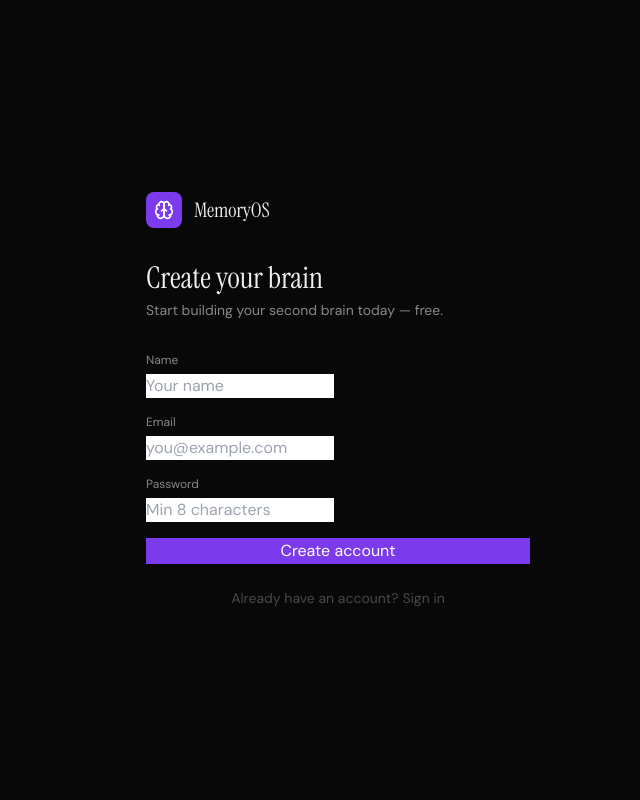
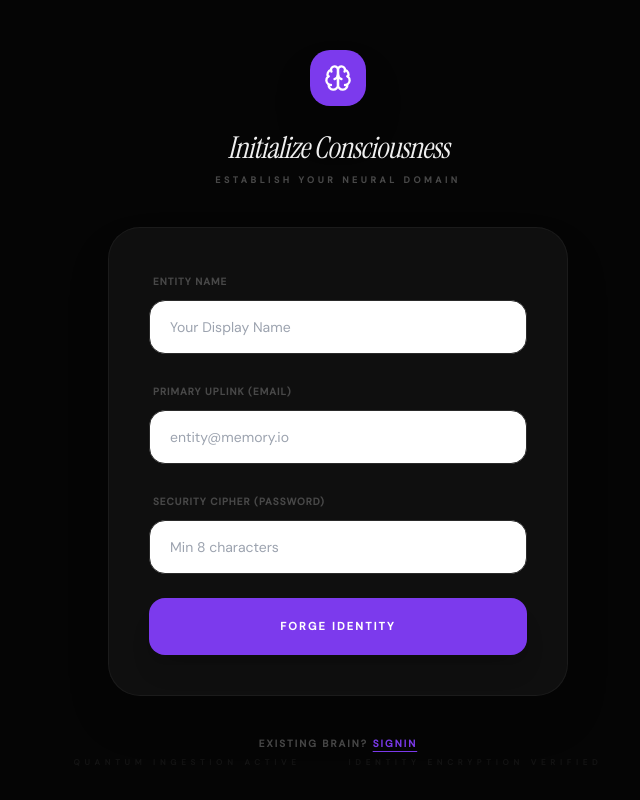
Before and after one commit to kshitij730/MemoryOs, a Next.js app in the folder frontend/: page /sign-up in a window 1280 px wide. Shown: the whole page, without its empty margins (302-942 px from the left). Built offline with nearby package versions, Linux system fonts and the light colour scheme.

Commit message:
Design: Premium upgrade for Auth pages

```diff
--- a/frontend/app/(auth)/sign-in/page.tsx
+++ b/frontend/app/(auth)/sign-in/page.tsx
@@ -5,7 +5,7 @@ import { useRouter } from 'next/navigation'
 import { motion } from 'framer-motion'
 import { createClient } from '@/lib/supabase'
 import Link from 'next/link'
-import { Brain, ArrowRight, Loader2 } from 'lucide-react'
+import { Brain, ArrowRight, Loader2, Send } from 'lucide-react'
 
 export default function SignInPage() {
     const router = useRouter()
@@ -42,92 +42,116 @@ export default function SignInPage() {
     }
 
     return (
-        <div className="min-h-screen bg-bg-0 flex items-center justify-center p-4">
-            <motion.div
-                initial={{ opacity: 0, y: 20 }}
-                animate={{ opacity: 1, y: 0 }}
-                transition={{ duration: 0.4 }}
-                className="w-full max-w-sm"
-            >
-                {/* Logo */}
-                <div className="flex items-center gap-3 mb-8">
-                    <div className="w-9 h-9 bg-accent rounded-lg flex items-center justify-center">
-                        <Brain size={20} className="text-white" />
-                    </div>
-                    <span className="font-serif text-xl text-text-1">MemoryOS</span>
+        <div className="min-h-screen bg-[#050505] flex items-center justify-center p-6 relative overflow-hidden">
+            {/* Background Grain/Aura */}
+            <div className="absolute inset-0 opacity-20 pointer-events-none">
+                <div className="absolute top-[-10%] left-[-10%] w-[40%] h-[40%] bg-accent/20 rounded-full blur-[120px]" />
+                <div className="absolute bottom-[-10%] right-[-10%] w-[40%] h-[40%] bg-accent-light/10 rounded-full blur-[120px]" />
             </div>
 
-                <h1 className="font-serif text-3xl text-text-1 mb-1">Welcome back</h1>
-                <p className="text-text-2 text-sm mb-8">Sign in to your second brain</p>
+            <motion.div
+                initial={{ opacity: 0, y: 30 }}
+                animate={{ opacity: 1, y: 0 }}
+                transition={{ duration: 0.7, ease: [0.16, 1, 0.3, 1] }}
+                className="w-full max-w-[440px] z-10"
+            >
+                {/* Logo & Brand */}
+                <div className="flex flex-col items-center mb-12 text-center">
+                    <motion.div
+                        whileHover={{ rotate: 15, scale: 1.1 }}
+                        className="w-14 h-14 bg-accent rounded-[20px] flex items-center justify-center shadow-2xl shadow-accent/40 mb-6"
+                    >
+                        <Brain size={28} className="text-white" />
+                    </motion.div>
+                    <h2 className="font-serif text-4xl text-text-1 italic tracking-tight italic mb-2">MemoryOS</h2>
+                    <p className="text-text-3 text-[10px] uppercase font-black tracking-[0.3em]">Synaptic Intelligence Hub</p>
+                </div>
+
+                <div className="card-premium bg-bg-1/60 backdrop-blur-3xl border border-border/50 rounded-[32px] p-8 md:p-10 shadow-2xl border-white/5">
+                    <div className="mb-8">
+                        <h1 className="text-2xl font-serif text-text-1 mb-2 text-center md:text-left">Welcome back</h1>
+                        <p className="text-text-3 text-sm text-center md:text-left">Access your collective intelligence.</p>
+                    </div>
 
                     {magicLinkSent ? (
-                    <div className="card text-center py-8">
-                        <p className="text-text-1 font-medium mb-2">Check your email</p>
-                        <p className="text-text-2 text-sm">We sent a magic link to <strong>{email}</strong></p>
+                        <div className="text-center py-10 animate-in fade-in zoom-in-95">
+                            <div className="w-12 h-12 bg-accent/10 rounded-full flex items-center justify-center mx-auto mb-6">
+                                <Send size={20} className="text-accent" />
+                            </div>
+                            <h3 className="text-text-1 font-bold mb-2">Check your pulse</h3>
+                            <p className="text-text-3 text-sm leading-relaxed">We sent a magic link to <span className="text-accent-light">{email}</span></p>
                         </div>
                     ) : (
-                    <form onSubmit={handleSignIn} className="space-y-4">
-                        <div>
-                            <label className="block text-xs text-text-2 mb-1.5">Email</label>
+                        <form onSubmit={handleSignIn} className="space-y-6">
+                            <div className="space-y-2">
+                                <label className="text-[10px] font-black text-text-3 uppercase tracking-widest ml-1">Universal Identity (Email)</label>
                                 <input
-                                id="email"
                                     type="email"
                                     value={email}
                                     onChange={(e) => setEmail(e.target.value)}
-                                className="input"
-                                placeholder="you@example.com"
+                                    className="w-full bg-bg-2/50 border border-border rounded-2xl px-5 py-4 text-sm focus:border-accent/40 outline-none transition-all placeholder:text-text-3/50"
+                                    placeholder="your@neuro.com"
                                     required
                                 />
                             </div>
-                        <div>
-                            <label className="block text-xs text-text-2 mb-1.5">Password</label>
+                            <div className="space-y-2">
+                                <label className="text-[10px] font-black text-text-3 uppercase tracking-widest ml-1">Access Cipher (Password)</label>
                                 <input
-                                id="password"
                                     type="password"
                                     value={password}
                                     onChange={(e) => setPassword(e.target.value)}
-                                className="input"
+                                    className="w-full bg-bg-2/50 border border-border rounded-2xl px-5 py-4 text-sm focus:border-accent/40 outline-none transition-all placeholder:text-text-3/50"
                                     placeholder="••••••••"
                                     required
                                 />
                             </div>
 
                             {error && (
-                            <p className="text-error text-xs bg-error/10 border border-error/30 rounded-lg px-3 py-2">
+                                <motion.p
+                                    initial={{ opacity: 0, x: -10 }}
+                                    animate={{ opacity: 1, x: 0 }}
+                                    className="text-error text-xs font-semibold bg-error/5 border border-error/20 rounded-xl px-4 py-3"
+                                >
                                     {error}
-                            </p>
+                                </motion.p>
                             )}
 
+                            <div className="space-y-4 pt-2">
                                 <button
-                            id="sign-in-btn"
                                     type="submit"
                                     disabled={loading}
-                            className="btn-primary w-full justify-center"
+                                    className="w-full py-5 rounded-2xl bg-accent text-white font-black text-[11px] uppercase tracking-[0.2em] shadow-xl shadow-accent/20 hover:scale-[1.01] active:scale-[0.99] disabled:opacity-50 transition-all flex items-center justify-center gap-3"
                                 >
-                            {loading ? <Loader2 size={16} className="animate-spin" /> : null}
-                            Sign in
-                            {!loading && <ArrowRight size={16} />}
+                                    {loading ? <Loader2 size={18} className="animate-spin" /> : 'Synchronize Identity'}
+                                    {!loading && <ArrowRight size={18} />}
                                 </button>
 
                                 <button
-                            id="magic-link-btn"
                                     type="button"
                                     onClick={handleMagicLink}
                                     disabled={loading}
-                            className="btn-ghost w-full justify-center text-xs"
+                                    className="w-full py-4 rounded-xl text-[9px] font-black uppercase tracking-[0.3em] text-text-3 hover:text-text-1 transition-colors"
                                 >
-                            Send magic link instead
+                                    Send Magic Link Pulse
                                 </button>
+                            </div>
                         </form>
                     )}
+                </div>
 
-                <p className="text-center text-text-3 text-sm mt-6">
-                    No account?{' '}
-                    <Link href="/sign-up" className="text-accent-2 hover:underline">
-                        Sign up free
+                <p className="text-center text-text-3 text-[10px] font-black uppercase tracking-[0.2em] mt-10">
+                    New entity?{' '}
+                    <Link href="/sign-up" className="text-accent underline underline-offset-4 hover:text-accent-light transition-colors">
+                        Create Intelligence
                     </Link>
                 </p>
             </motion.div>
+
+            {/* Footer markers */}
+            <div className="fixed bottom-8 left-0 right-0 flex justify-center gap-10 opacity-20 pointer-events-none">
+                <span className="text-[8px] font-black uppercase tracking-[0.5em] text-text-3">Encrypted Neural Cloud</span>
+                <span className="text-[8px] font-black uppercase tracking-[0.5em] text-text-3">Semantic Grid Active</span>
+            </div>
         </div>
     )
 }
--- a/frontend/app/(auth)/sign-up/page.tsx
+++ b/frontend/app/(auth)/sign-up/page.tsx
@@ -31,94 +31,109 @@ export default function SignUpPage() {
     }
 
     return (
-        <div className="min-h-screen bg-bg-0 flex items-center justify-center p-4">
-            <motion.div
-                initial={{ opacity: 0, y: 20 }}
-                animate={{ opacity: 1, y: 0 }}
-                transition={{ duration: 0.4 }}
-                className="w-full max-w-sm"
-            >
-                <div className="flex items-center gap-3 mb-8">
-                    <div className="w-9 h-9 bg-accent rounded-lg flex items-center justify-center">
-                        <Brain size={20} className="text-white" />
-                    </div>
-                    <span className="font-serif text-xl text-text-1">MemoryOS</span>
+        <div className="min-h-screen bg-[#050505] flex items-center justify-center p-6 relative overflow-hidden">
+            {/* Background Aura */}
+            <div className="absolute inset-0 opacity-20 pointer-events-none">
+                <div className="absolute top-[-5%] right-[-5%] w-[45%] h-[45%] bg-accent/20 rounded-full blur-[130px]" />
+                <div className="absolute bottom-[-10%] left-[-10%] w-[35%] h-[35%] bg-accent-light/10 rounded-full blur-[120px]" />
             </div>
 
-                <h1 className="font-serif text-3xl text-text-1 mb-1">Create your brain</h1>
-                <p className="text-text-2 text-sm mb-8">Start building your second brain today — free.</p>
+            <motion.div
+                initial={{ opacity: 0, y: 30 }}
+                animate={{ opacity: 1, y: 0 }}
+                transition={{ duration: 0.8, ease: [0.16, 1, 0.3, 1] }}
+                className="w-full max-w-[460px] z-10"
+            >
+                <div className="flex flex-col items-center mb-10 text-center">
+                    <motion.div
+                        whileHover={{ rotate: -15, scale: 1.1 }}
+                        className="w-14 h-14 bg-accent rounded-[20px] flex items-center justify-center shadow-2xl shadow-accent/40 mb-6"
+                    >
+                        <Brain size={28} className="text-white" />
+                    </motion.div>
+                    <h2 className="font-serif text-3xl text-text-1 italic tracking-tight italic mb-2">Initialize Consciousness</h2>
+                    <p className="text-text-3 text-[9px] uppercase font-black tracking-[0.4em]">Establish your neural domain</p>
+                </div>
 
+                <div className="card-premium bg-bg-1/60 backdrop-blur-3xl border border-border/50 rounded-[32px] p-8 md:p-10 shadow-2xl border-white/5">
                     {success ? (
                         <motion.div
-                        initial={{ scale: 0.95 }}
-                        animate={{ scale: 1 }}
-                        className="card text-center py-8"
+                            initial={{ scale: 0.95, opacity: 0 }}
+                            animate={{ scale: 1, opacity: 1 }}
+                            className="text-center py-10"
                         >
-                        <div className="w-12 h-12 bg-success/20 rounded-full flex items-center justify-center mx-auto mb-3">
-                            <Check size={24} className="text-success" />
+                            <div className="w-16 h-16 bg-success/10 rounded-full flex items-center justify-center mx-auto mb-6">
+                                <Check size={32} className="text-success" />
                             </div>
-                        <p className="text-text-1 font-medium mb-2">Account created!</p>
-                        <p className="text-text-2 text-sm">Check your email to verify your account.</p>
-                        <Link href="/sign-in" className="btn-primary inline-flex mt-4">
-                            Sign in
+                            <h3 className="text-text-1 text-xl font-bold mb-3">Sync Initialized</h3>
+                            <p className="text-text-3 text-sm leading-relaxed mb-10">Check your neural uplink (email) to verify authentication.</p>
+                            <Link href="/sign-in" className="w-full py-4 rounded-2xl bg-accent text-white font-black text-[11px] uppercase tracking-widest inline-block shadow-lg">
+                                Access Brain
                             </Link>
                         </motion.div>
                     ) : (
-                    <form onSubmit={handleSignUp} className="space-y-4">
-                        <div>
-                            <label className="block text-xs text-text-2 mb-1.5">Name</label>
+                        <form onSubmit={handleSignUp} className="space-y-6">
+                            <div className="space-y-2">
+                                <label className="text-[10px] font-black text-text-3 uppercase tracking-widest ml-1">Entity Name</label>
                                 <input
-                                id="name"
                                     type="text"
                                     value={name}
                                     onChange={(e) => setName(e.target.value)}
-                                className="input"
-                                placeholder="Your name"
+                                    className="w-full bg-bg-2/50 border border-border rounded-2xl px-5 py-4 text-sm focus:border-accent/40 outline-none transition-all placeholder:text-text-3/50"
+                                    placeholder="Your Display Name"
                                 />
                             </div>
-                        <div>
-                            <label className="block text-xs text-text-2 mb-1.5">Email</label>
+                            <div className="space-y-2">
+                                <label className="text-[10px] font-black text-text-3 uppercase tracking-widest ml-1">Primary Uplink (Email)</label>
                                 <input
-                                id="email"
                                     type="email"
                                     value={email}
                                     onChange={(e) => setEmail(e.target.value)}
-                                className="input"
-                                placeholder="you@example.com"
+                                    className="w-full bg-bg-2/50 border border-border rounded-2xl px-5 py-4 text-sm focus:border-accent/40 outline-none transition-all placeholder:text-text-3/50"
+                                    placeholder="entity@memory.io"
                                     required
                                 />
                             </div>
-                        <div>
-                            <label className="block text-xs text-text-2 mb-1.5">Password</label>
+                            <div className="space-y-2">
+                                <label className="text-[10px] font-black text-text-3 uppercase tracking-widest ml-1">Security Cipher (Password)</label>
                                 <input
-                                id="password"
                                     type="password"
                                     value={password}
                                     onChange={(e) => setPassword(e.target.value)}
-                                className="input"
+                                    className="w-full bg-bg-2/50 border border-border rounded-2xl px-5 py-4 text-sm focus:border-accent/40 outline-none transition-all placeholder:text-text-3/50"
                                     placeholder="Min 8 characters"
                                     required
                                 />
                             </div>
 
                             {error && (
-                            <p className="text-error text-xs bg-error/10 border border-error/30 rounded-lg px-3 py-2">
+                                <motion.p
+                                    initial={{ opacity: 0 }}
+                                    animate={{ opacity: 1 }}
+                                    className="text-error text-xs font-semibold bg-error/5 border border-error/20 rounded-xl px-4 py-3"
+                                >
                                     {error}
-                            </p>
+                                </motion.p>
                             )}
 
-                        <button id="sign-up-btn" type="submit" disabled={loading} className="btn-primary w-full justify-center">
-                            {loading ? <Loader2 size={16} className="animate-spin" /> : null}
-                            Create account
+                            <button type="submit" disabled={loading} className="w-full py-5 rounded-2xl bg-accent text-white font-black text-[11px] uppercase tracking-[0.2em] shadow-xl shadow-accent/20 hover:scale-[1.01] active:scale-[0.99] disabled:opacity-50 transition-all flex items-center justify-center gap-3">
+                                {loading ? <Loader2 size={18} className="animate-spin" /> : 'Forge Identity'}
                             </button>
                         </form>
                     )}
+                </div>
 
-                <p className="text-center text-text-3 text-sm mt-6">
-                    Already have an account?{' '}
-                    <Link href="/sign-in" className="text-accent-2 hover:underline">Sign in</Link>
+                <p className="text-center text-text-3 text-[10px] font-black uppercase tracking-[0.2em] mt-10">
+                    Existing brain?{' '}
+                    <Link href="/sign-in" className="text-accent underline underline-offset-4 hover:text-accent-light transition-colors">SignIn</Link>
                 </p>
             </motion.div>
+
+            {/* Neural lines/grid footer */}
+            <div className="fixed bottom-8 left-0 right-0 flex justify-center gap-12 opacity-20 pointer-events-none">
+                <span className="text-[8px] font-black uppercase tracking-[0.6em] text-text-3">Quantum Ingestion Active</span>
+                <span className="text-[8px] font-black uppercase tracking-[0.6em] text-text-3">Identity Encryption Verified</span>
+            </div>
         </div>
     )
 }
```
Lines whose indentation alone changed are shown as unchanged.
